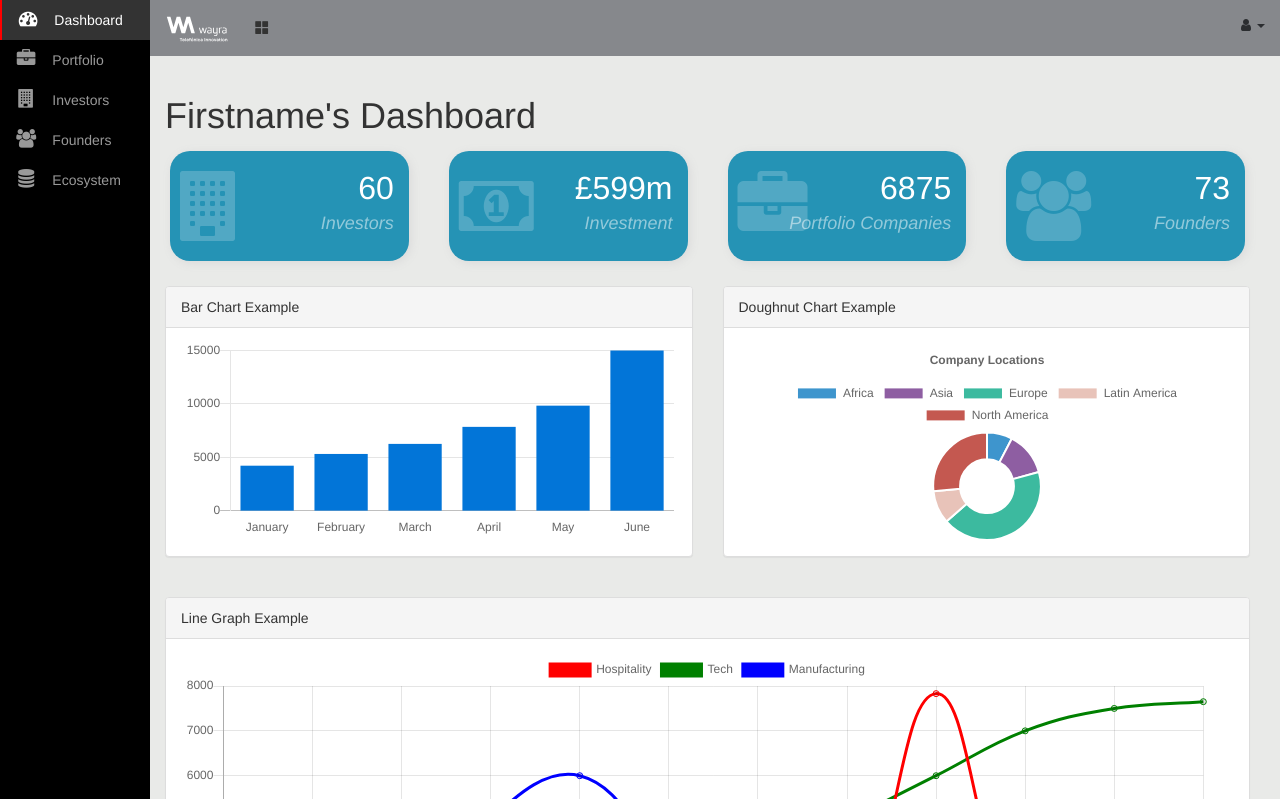
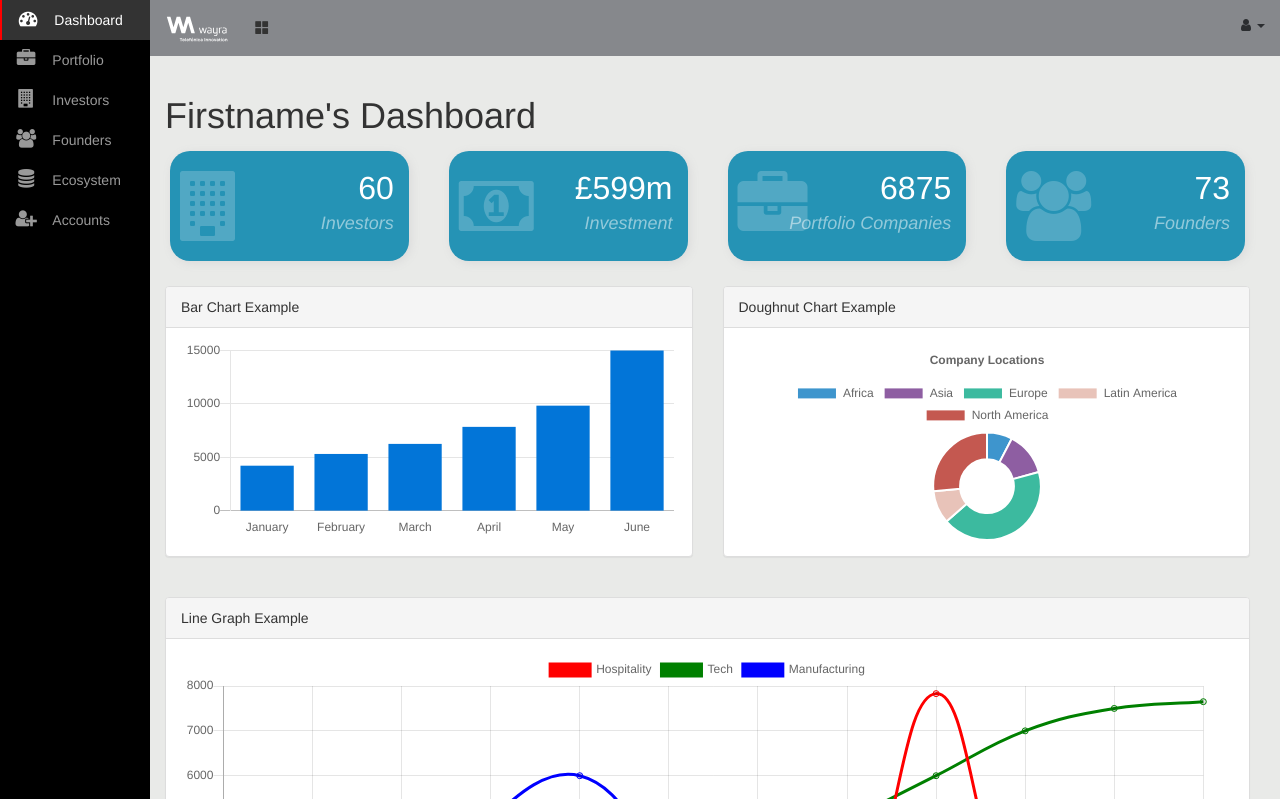
Before and after one commit to armallah/SEG-venture-capital-portfolio, a Django app: page /dashboard/ in a window 1280 px wide. Shown: the top 799 px of the page. Run offline with Django 4.2, Linux system fonts and the light colour scheme; tables that the repository leaves empty hold one stand-in row (values such as "Sample post"); parts of the project's set-up code (start-up, migrations or seed data) failed here and were passed over; some libraries are stand-ins or nearby versions.

Commit message:
Update base.html

```diff
--- a/manager/templates/base.html
+++ b/manager/templates/base.html
@@ -101,6 +101,9 @@
               <li>
                  <a href="{% url 'ecosystem' %}"> <span class="fa-stack fa-lg pull-left"><i class="fa fa-database fa-stack-1x"></i></span>Ecosystem</a>
               </li>
+              <li>
+                 <a href="{% url 'users' %}"> <span class="fa-stack fa-lg pull-left"><i class="fa fa-user-plus fa-stack-1x"></i></span>Accounts</a>
+              </li>
               <!--
               <li>
                  <a href="#"><span class="fa-stack fa-lg pull-left"><i class="fa fa-archive fa-stack-1x"></i></span>Archive</a>
```
